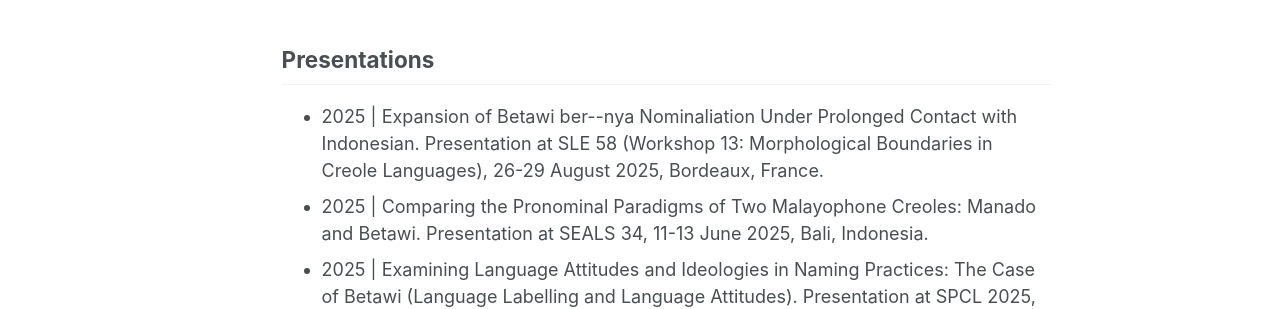
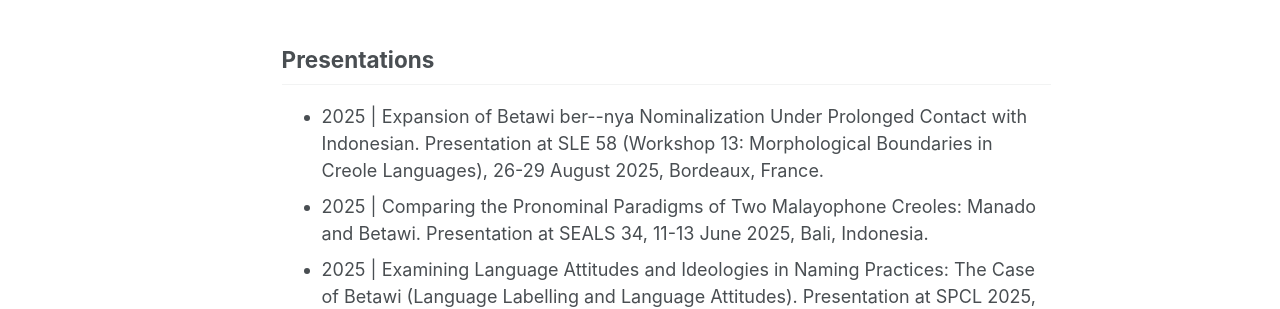
Before and after one commit to pristinakoon/pristinakoon.github.io, a Jekyll site: the page built from _pages/publications.html, in a window 1280 px wide and 974 px high. Shown: the part 174-483 px from the top of the window. Built offline with Jekyll 4.4.1, drawn with Linux system fonts in a browser that asks for light colours.

Commit message:
Update publications.html

```diff
--- a/_pages/publications.html
+++ b/_pages/publications.html
@@ -11,7 +11,7 @@ Please email pristina@sas.upenn.edu to request a copy.
 </section>
 
 <ul>
-<li>2025 | Expansion of Betawi ber--nya Nominaliation Under Prolonged Contact with Indonesian. Presentation at SLE 58 (Workshop 13: Morphological Boundaries in Creole Languages), 26-29 August 2025, Bordeaux, France.
+<li>2025 | Expansion of Betawi ber--nya Nominalization Under Prolonged Contact with Indonesian. Presentation at SLE 58 (Workshop 13: Morphological Boundaries in Creole Languages), 26-29 August 2025, Bordeaux, France.
 <li>2025 | Comparing the Pronominal Paradigms of Two Malayophone Creoles: Manado and Betawi. Presentation at SEALS 34, 11-13 June 2025, Bali, Indonesia.
 <li>2025 | Examining Language Attitudes and Ideologies in Naming Practices: The Case of Betawi (Language Labelling and Language Attitudes). Presentation at SPCL 2025, 9-12 January 2025, Philadelphia, Pennsylvania, United States.
 <li>2025 | Contact-Induced Change in Betawi Free and Enclitic Pronouns. Poster at LSA 2025, 9-12 January 2025, Philadelphia, PA, United States. </li>
```
